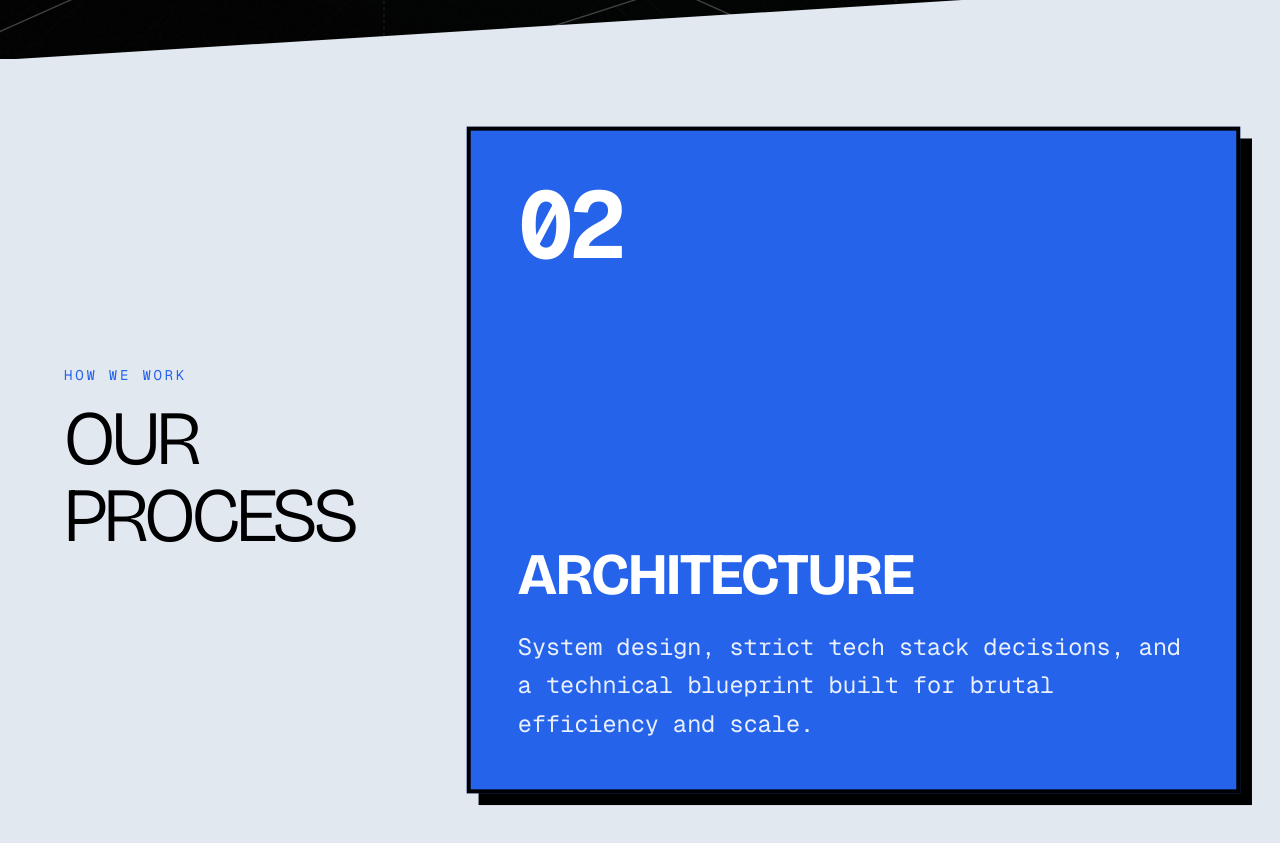
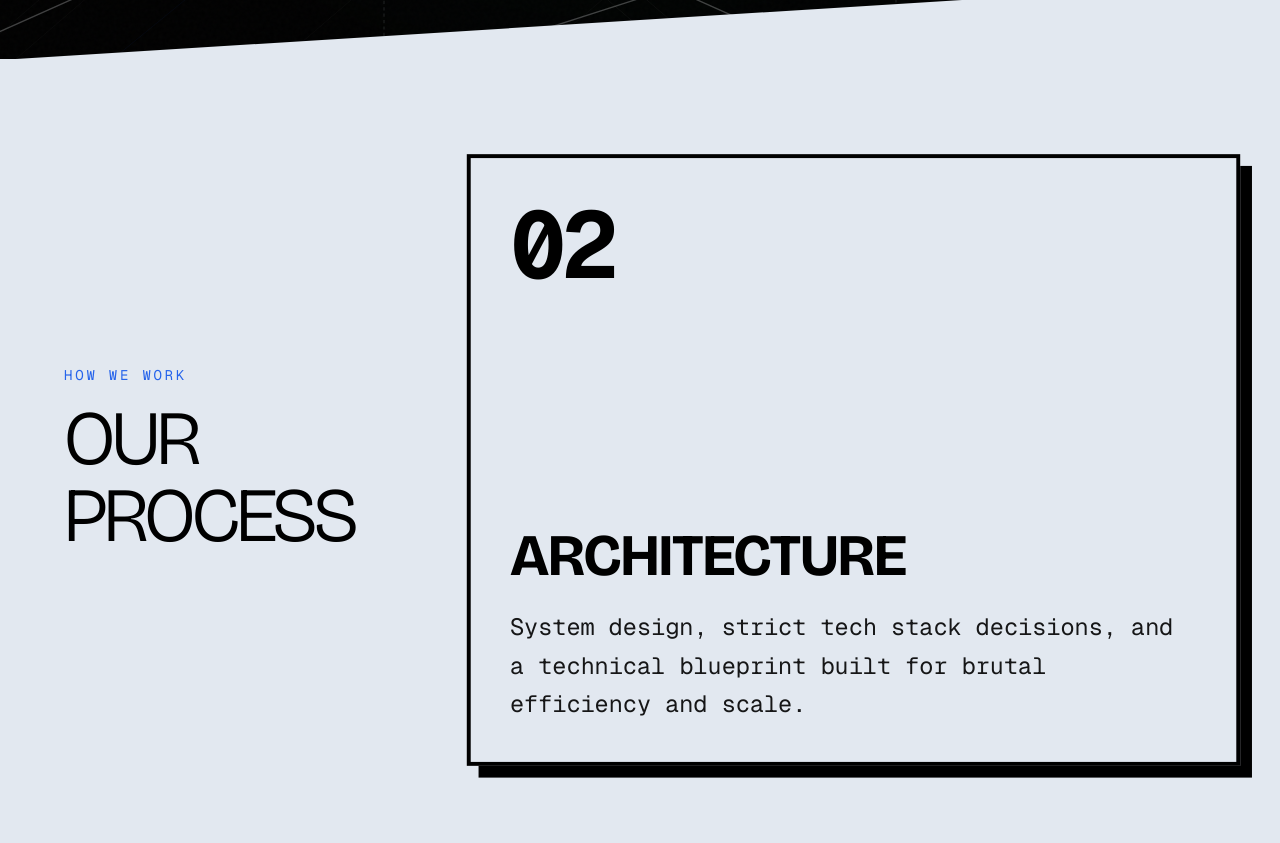
Before and after one commit to buildroot-tech/front-buildroot, a Next.js app: page /about in a window 1280 px wide. Shown: the part 820-1663 px from the top of the page. Built offline with nearby package versions, Linux system fonts and the light colour scheme.

Commit message:
style(home): fix WorkflowSteps card colors and reduce height for small laptops

```diff
--- a/components/home/WorkflowSteps.tsx
+++ b/components/home/WorkflowSteps.tsx
@@ -19,8 +19,8 @@ const steps = [
     title: "Architecture",
     description:
       "System design, strict tech stack decisions, and a technical blueprint built for brutal efficiency and scale.",
-    color: "var(--accent)", // The vibrant blue
-    textColor: "white",
+    color: "var(--bg-primary)", // Blanca
+    textColor: "var(--text-primary)",
   },
   {
     number: "03",
@@ -28,8 +28,8 @@ const steps = [
     title: "Build",
     description:
       "Iterative, high-velocity development with continuous feedback loops. We build it fast, we build it right.",
-    color: "var(--bg-hero)", // Dark blue/navy
-    textColor: "var(--text-inverse)",
+    color: "var(--accent)", // Azul
+    textColor: "white",
   },
   {
     number: "04",
@@ -37,7 +37,7 @@ const steps = [
     title: "Ship",
     description:
       "Deploy, monitor, and scale with absolute confidence. Your product hits the market like a sledgehammer.",
-    color: "var(--border)", // Very dark
+    color: "#0A0A0A", // Negra
     textColor: "var(--text-inverse)",
   },
   {
@@ -45,7 +45,7 @@ const steps = [
     dictKey: "optimization",
     title: "Optimization",
     description: "Continuous monitoring, performance tuning, and scaling optimizations.",
-    color: "#000000",
+    color: "#000000", // Negra
     textColor: "var(--text-inverse)",
   },
 ];
@@ -131,7 +131,7 @@ function StepCard({ step, index, scrollYProgress, dict }: any) {
       }}
     >
       <div
-        className="flex h-[90vh] md:h-[85vh] w-full max-w-5xl flex-col justify-between border-4 border-[var(--border)] p-6 sm:p-8 md:p-12 shadow-[8px_8px_0px_0px_var(--border)] md:shadow-[12px_12px_0px_0px_var(--border)]"
+        className="flex h-[85vh] md:h-[72vh] lg:h-[78vh] w-full max-w-5xl flex-col justify-between border-4 border-[var(--border)] p-6 sm:p-8 md:p-10 shadow-[8px_8px_0px_0px_var(--border)] md:shadow-[12px_12px_0px_0px_var(--border)]"
         style={{
           backgroundColor: step.color,
           color: step.textColor,
```
